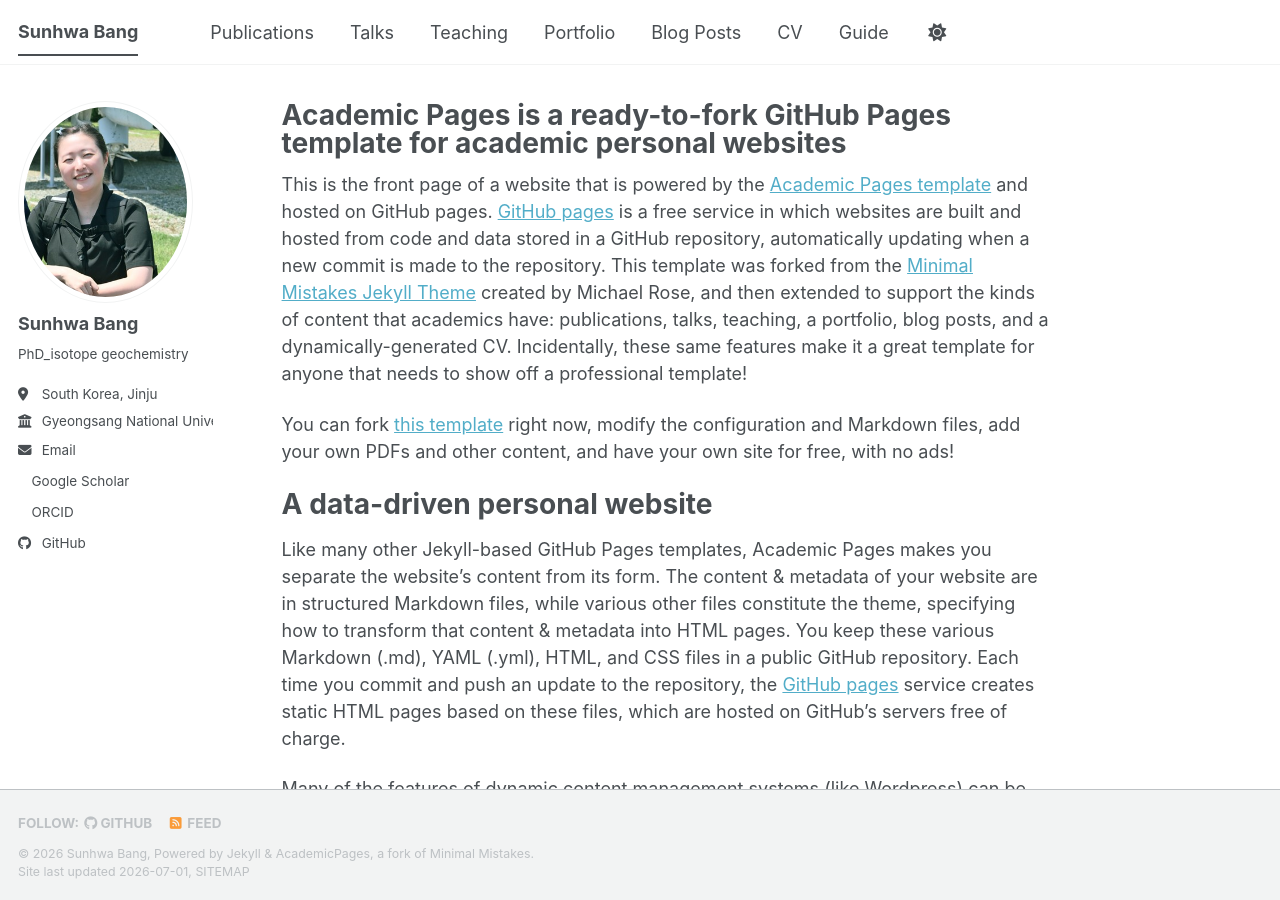
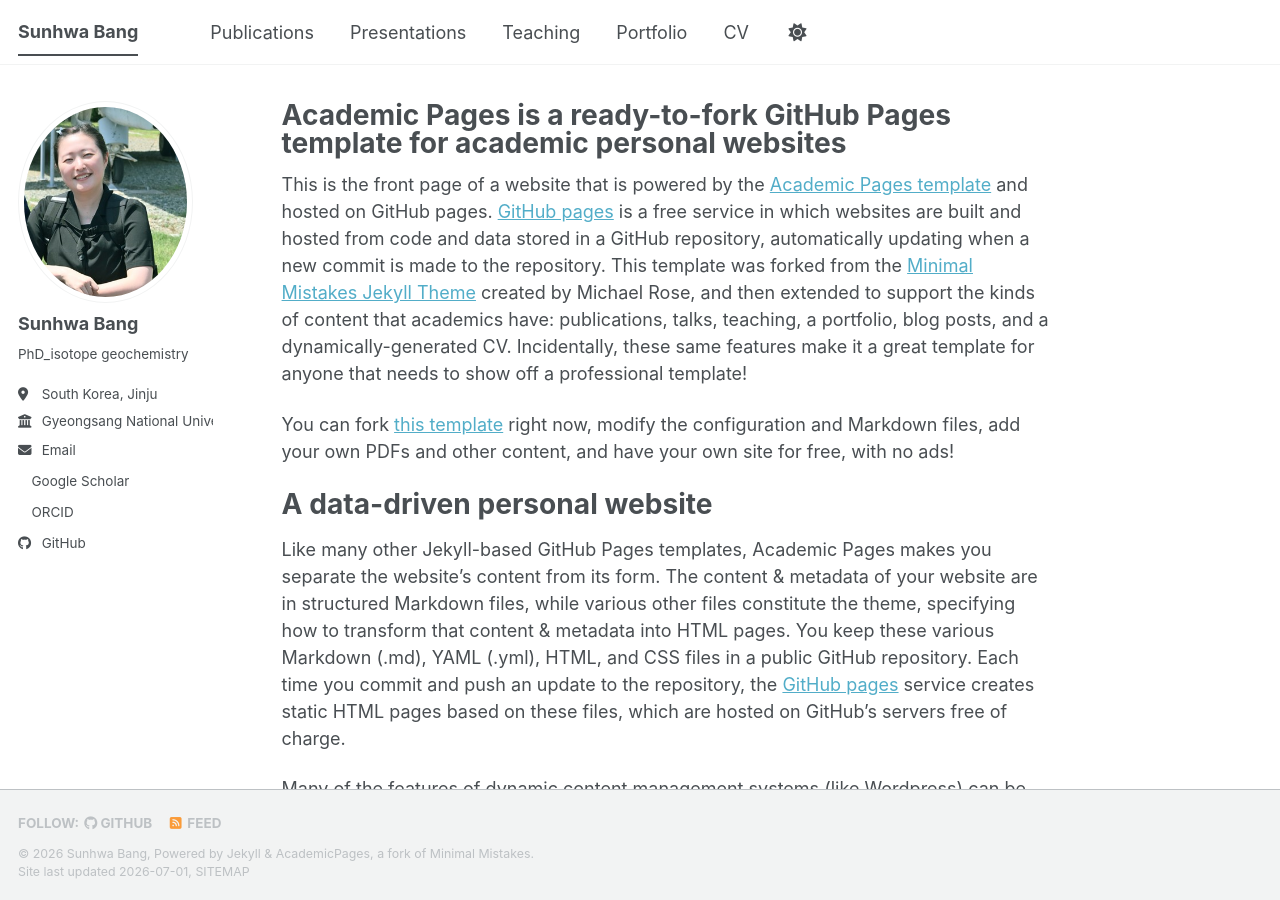
Before and after one commit to SunhwaBang/SunhwaBang.github.io, a Jekyll site: the page built from _pages/about.md, in a window 1280 px wide and 900 px high. Built offline with Jekyll 4.4.1, drawn with Linux system fonts in a browser that asks for light colours; a style sheet for code colours, icons or effects is not loaded.

Commit message:
Update navigation.yml_presentation menu

```diff
--- a/_data/navigation.yml
+++ b/_data/navigation.yml
@@ -11,7 +11,7 @@ main:
   - title: "Publications"
     url: /publications/
 
-  - title: "Talks"
+  - title: "Presentations"
     url: /talks/
 
   - title: "Teaching"
@@ -20,14 +20,8 @@ main:
   - title: "Portfolio"
     url: /portfolio/
 
-  - title: "Blog Posts"
-    url: /year-archive/
-
   - title: "CV"
     url: /cv/
 
   # - title: "CV"
   #   url: /cv-json/
-
-  - title: "Guide"
-    url: /markdown/
```
